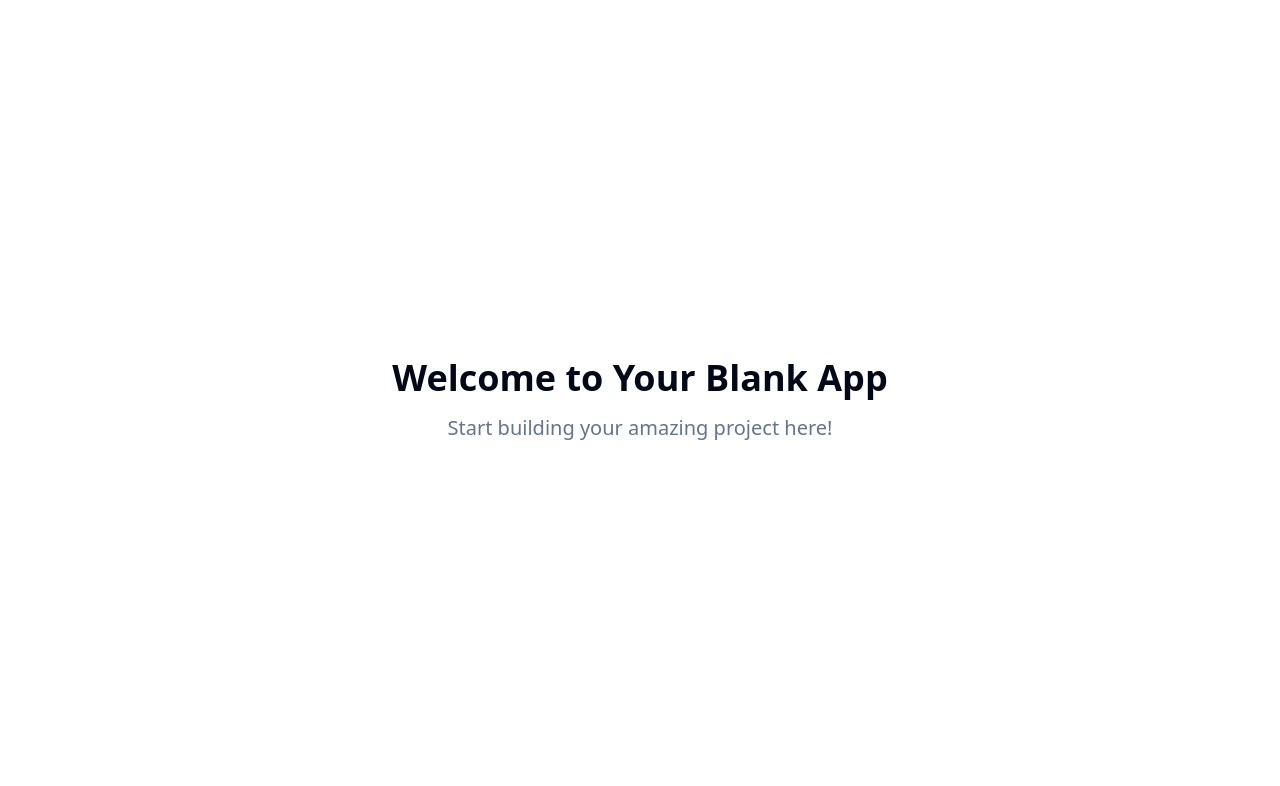
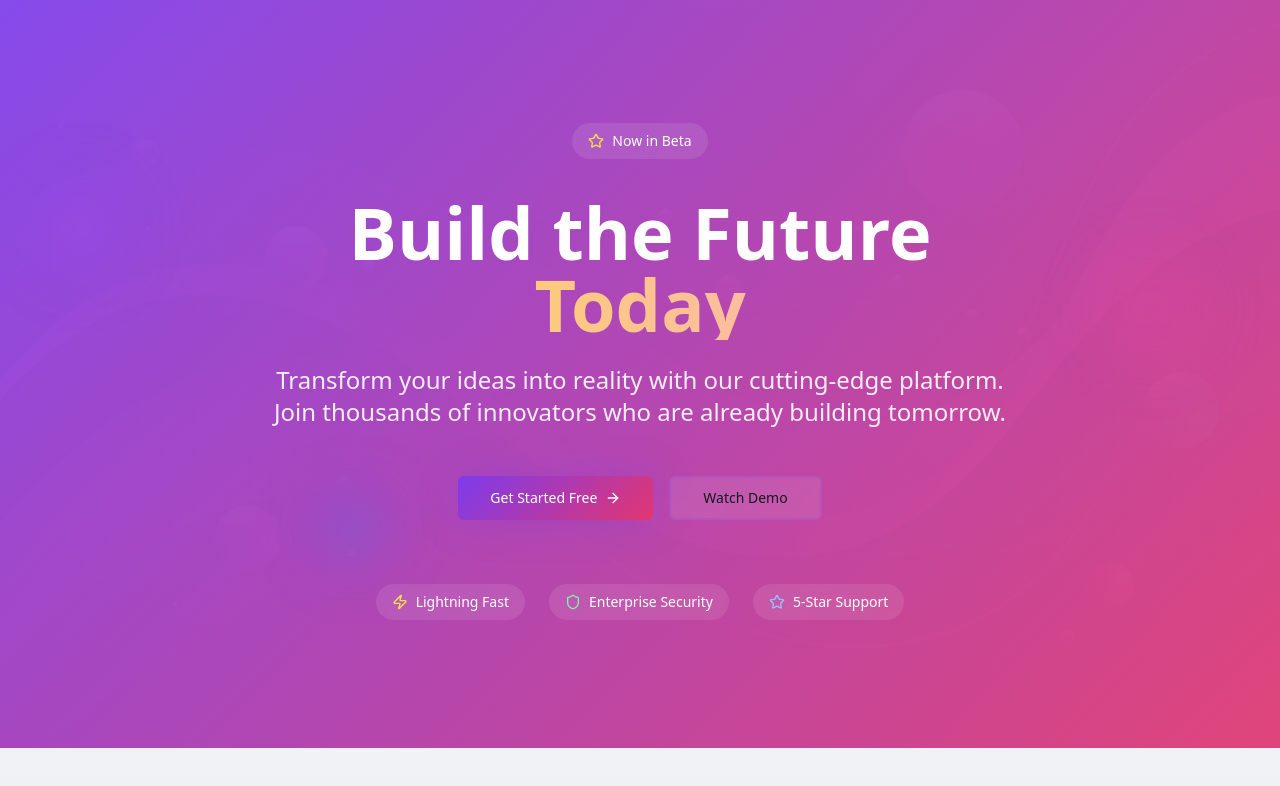
Before and after one commit to BAJAJPB/kartdev, a React (Vite) app: page / in a window 1280 px wide. Shown: the top 786 px of the page. Built offline with nearby package versions, Linux system fonts and the light colour scheme.

Commit message:
feat: Create basic homepage
Adds a basic homepage with a hero section.

```diff
--- a/src/components/ui/button.tsx
+++ b/src/components/ui/button.tsx
@@ -5,7 +5,7 @@ import { cva, type VariantProps } from "class-variance-authority"
 import { cn } from "@/lib/utils"
 
 const buttonVariants = cva(
-  "inline-flex items-center justify-center gap-2 whitespace-nowrap rounded-md text-sm font-medium ring-offset-background transition-colors focus-visible:outline-none focus-visible:ring-2 focus-visible:ring-ring focus-visible:ring-offset-2 disabled:pointer-events-none disabled:opacity-50 [&_svg]:pointer-events-none [&_svg]:size-4 [&_svg]:shrink-0",
+  "inline-flex items-center justify-center gap-2 whitespace-nowrap rounded-md text-sm font-medium ring-offset-background transition-all duration-300 focus-visible:outline-none focus-visible:ring-2 focus-visible:ring-ring focus-visible:ring-offset-2 disabled:pointer-events-none disabled:opacity-50 [&_svg]:pointer-events-none [&_svg]:size-4 [&_svg]:shrink-0",
   {
     variants: {
       variant: {
@@ -18,6 +18,8 @@ const buttonVariants = cva(
           "bg-secondary text-secondary-foreground hover:bg-secondary/80",
         ghost: "hover:bg-accent hover:text-accent-foreground",
         link: "text-primary underline-offset-4 hover:underline",
+        hero: "bg-gradient-primary text-white shadow-glow hover:shadow-elegant hover:scale-105 transform transition-all duration-300",
+        heroOutline: "border-2 border-primary/20 bg-white/10 backdrop-blur-sm text-foreground hover:bg-white/20 hover:border-primary/40",
       },
       size: {
         default: "h-10 px-4 py-2",
--- a/src/index.css
+++ b/src/index.css
@@ -8,33 +8,41 @@ All colors MUST be HSL.
 
 @layer base {
   :root {
-    --background: 0 0% 100%;
-    --foreground: 222.2 84% 4.9%;
+    --background: 220 25% 97%;
+    --foreground: 220 20% 10%;
 
     --card: 0 0% 100%;
-    --card-foreground: 222.2 84% 4.9%;
+    --card-foreground: 220 20% 10%;
 
     --popover: 0 0% 100%;
-    --popover-foreground: 222.2 84% 4.9%;
+    --popover-foreground: 220 20% 10%;
 
-    --primary: 222.2 47.4% 11.2%;
-    --primary-foreground: 210 40% 98%;
+    --primary: 262 83% 58%;
+    --primary-foreground: 0 0% 100%;
+    --primary-glow: 262 100% 75%;
 
-    --secondary: 210 40% 96.1%;
-    --secondary-foreground: 222.2 47.4% 11.2%;
+    --secondary: 220 25% 90%;
+    --secondary-foreground: 220 20% 20%;
 
-    --muted: 210 40% 96.1%;
-    --muted-foreground: 215.4 16.3% 46.9%;
+    --muted: 220 25% 92%;
+    --muted-foreground: 220 15% 45%;
 
-    --accent: 210 40% 96.1%;
-    --accent-foreground: 222.2 47.4% 11.2%;
+    --accent: 340 75% 55%;
+    --accent-foreground: 0 0% 100%;
 
     --destructive: 0 84.2% 60.2%;
     --destructive-foreground: 210 40% 98%;
 
-    --border: 214.3 31.8% 91.4%;
-    --input: 214.3 31.8% 91.4%;
-    --ring: 222.2 84% 4.9%;
+    --border: 220 25% 88%;
+    --input: 220 25% 88%;
+    --ring: 262 83% 58%;
+
+    /* Custom design tokens */
+    --gradient-primary: linear-gradient(135deg, hsl(262 83% 58%) 0%, hsl(340 75% 55%) 100%);
+    --gradient-subtle: linear-gradient(180deg, hsl(220 25% 99%) 0%, hsl(220 25% 95%) 100%);
+    --shadow-glow: 0 0 40px hsl(262 83% 58% / 0.3);
+    --shadow-elegant: 0 10px 30px -10px hsl(220 20% 10% / 0.15);
+    --transition-smooth: all 0.3s cubic-bezier(0.4, 0, 0.2, 1);
 
     --radius: 0.5rem;
 
--- a/src/pages/Index.tsx
+++ b/src/pages/Index.tsx
@@ -1,11 +1,77 @@
-// Update this page (the content is just a fallback if you fail to update the page)
+import { Button } from "@/components/ui/button";
+import { ArrowRight, Star, Zap, Shield } from "lucide-react";
+import heroImage from "@/assets/hero-image.jpg";
 
 const Index = () => {
   return (
-    <div className="min-h-screen flex items-center justify-center bg-background">
-      <div className="text-center">
-        <h1 className="text-4xl font-bold mb-4">Welcome to Your Blank App</h1>
-        <p className="text-xl text-muted-foreground">Start building your amazing project here!</p>
+    <div className="min-h-screen bg-gradient-subtle">
+      {/* Hero Section */}
+      <div className="relative overflow-hidden">
+        {/* Background Image */}
+        <div
+          className="absolute inset-0 bg-cover bg-center bg-no-repeat opacity-20"
+          style={{ backgroundImage: `url(${heroImage})` }}
+        />
+
+        {/* Gradient Overlay */}
+        <div className="absolute inset-0 bg-gradient-primary opacity-90" />
+
+        {/* Content */}
+        <div className="relative z-10 container mx-auto px-6 py-20 md:py-32">
+          <div className="max-w-4xl mx-auto text-center text-white">
+            {/* Badge */}
+            <div className="inline-flex items-center gap-2 bg-white/10 backdrop-blur-sm rounded-full px-4 py-2 mb-8 animate-float">
+              <Star className="w-4 h-4 text-yellow-300" />
+              <span className="text-sm font-medium">Now in Beta</span>
+            </div>
+
+            {/* Main Headline */}
+            <h1 className="text-5xl md:text-7xl font-bold mb-6 leading-tight">
+              Build the Future
+              <span className="block bg-gradient-to-r from-yellow-300 to-pink-300 bg-clip-text text-transparent">
+                Today
+              </span>
+            </h1>
+
+            {/* Subtitle */}
+            <p className="text-xl md:text-2xl text-white/90 mb-12 max-w-3xl mx-auto leading-relaxed">
+              Transform your ideas into reality with our cutting-edge platform.
+              Join thousands of innovators who are already building tomorrow.
+            </p>
+
+            {/* CTA Buttons */}
+            <div className="flex flex-col sm:flex-row gap-4 justify-center items-center mb-16">
+              <Button variant="hero" size="lg" className="group">
+                Get Started Free
+                <ArrowRight className="w-5 h-5 group-hover:translate-x-1 transition-transform" />
+              </Button>
+              <Button variant="heroOutline" size="lg">
+                Watch Demo
+              </Button>
+            </div>
+
+            {/* Feature Pills */}
+            <div className="flex flex-wrap justify-center gap-6">
+              <div className="flex items-center gap-2 bg-white/10 backdrop-blur-sm rounded-full px-4 py-2">
+                <Zap className="w-4 h-4 text-yellow-300" />
+                <span className="text-sm">Lightning Fast</span>
+              </div>
+              <div className="flex items-center gap-2 bg-white/10 backdrop-blur-sm rounded-full px-4 py-2">
+                <Shield className="w-4 h-4 text-green-300" />
+                <span className="text-sm">Enterprise Security</span>
+              </div>
+              <div className="flex items-center gap-2 bg-white/10 backdrop-blur-sm rounded-full px-4 py-2">
+                <Star className="w-4 h-4 text-blue-300" />
+                <span className="text-sm">5-Star Support</span>
+              </div>
+            </div>
+          </div>
+        </div>
+
+        {/* Floating Elements */}
+        <div className="absolute top-1/4 left-10 w-20 h-20 bg-purple-500/20 rounded-full blur-xl animate-pulse-glow" />
+        <div className="absolute top-1/3 right-16 w-32 h-32 bg-pink-500/20 rounded-full blur-xl animate-float" />
+        <div className="absolute bottom-1/4 left-1/4 w-16 h-16 bg-blue-500/20 rounded-full blur-xl animate-pulse-glow" />
       </div>
     </div>
   );
--- a/tailwind.config.ts
+++ b/tailwind.config.ts
@@ -26,7 +26,8 @@ export default {
 				foreground: 'hsl(var(--foreground))',
 				primary: {
 					DEFAULT: 'hsl(var(--primary))',
-					foreground: 'hsl(var(--primary-foreground))'
+					foreground: 'hsl(var(--primary-foreground))',
+					glow: 'hsl(var(--primary-glow))'
 				},
 				secondary: {
 					DEFAULT: 'hsl(var(--secondary))',
@@ -68,6 +69,17 @@ export default {
 				md: 'calc(var(--radius) - 2px)',
 				sm: 'calc(var(--radius) - 4px)'
 			},
+			backgroundImage: {
+				'gradient-primary': 'var(--gradient-primary)',
+				'gradient-subtle': 'var(--gradient-subtle)'
+			},
+			boxShadow: {
+				'glow': 'var(--shadow-glow)',
+				'elegant': 'var(--shadow-elegant)'
+			},
+			transitionTimingFunction: {
+				'smooth': 'var(--transition-smooth)'
+			},
 			keyframes: {
 				'accordion-down': {
 					from: {
@@ -84,11 +96,29 @@ export default {
 					to: {
 						height: '0'
 					}
+				},
+				'float': {
+					'0%, 100%': {
+						transform: 'translateY(0px)'
+					},
+					'50%': {
+						transform: 'translateY(-20px)'
+					}
+				},
+				'pulse-glow': {
+					'0%, 100%': {
+						boxShadow: '0 0 20px hsl(262 83% 58% / 0.4)'
+					},
+					'50%': {
+						boxShadow: '0 0 40px hsl(262 83% 58% / 0.8)'
+					}
 				}
 			},
 			animation: {
 				'accordion-down': 'accordion-down 0.2s ease-out',
-				'accordion-up': 'accordion-up 0.2s ease-out'
+				'accordion-up': 'accordion-up 0.2s ease-out',
+				'float': 'float 3s ease-in-out infinite',
+				'pulse-glow': 'pulse-glow 2s ease-in-out infinite'
 			}
 		}
 	},
```
Also changed, not shown: src/assets/hero-image.jpg (added).
